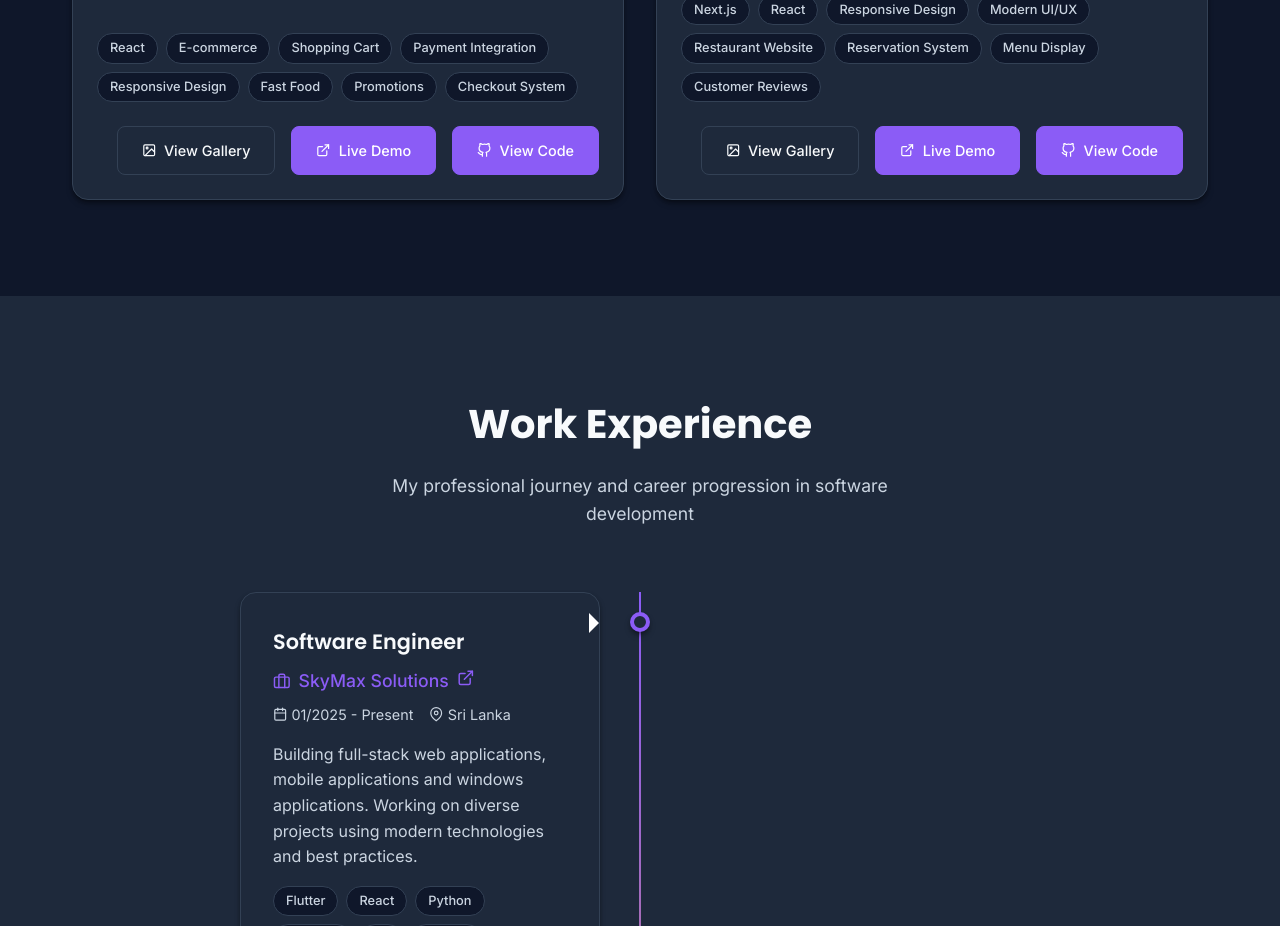
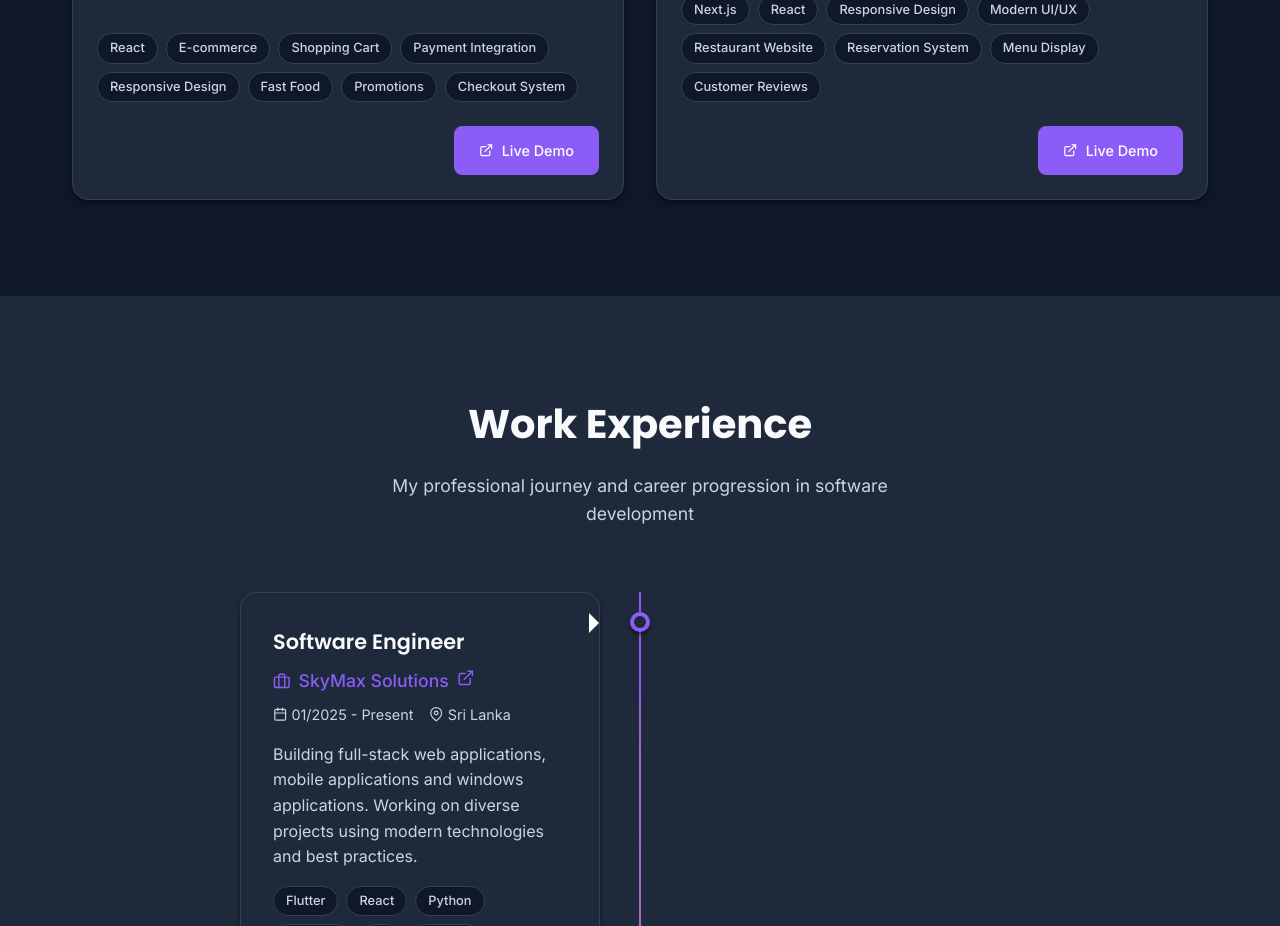
Before and after one commit to Ayazmax/my-portfolio, a React (Create React App) app: page / in a window 1280 px wide. Shown: the part 4780-5706 px from the top of the page. Built offline with nearby package versions, Linux system fonts and the light colour scheme.

Commit message:
removed view gallery and code for recent projects

```diff
--- a/src/components/Projects.js
+++ b/src/components/Projects.js
@@ -963,6 +963,7 @@ const Projects = () => {
                     ))}
                   </ProjectTech>
                   <ProjectLinks>
+                    {!project.recent && (
                       <ProjectLink
                         variant="secondary"
                         onClick={() => openGallery(project)}
@@ -972,6 +973,7 @@ const Projects = () => {
                         <FiImage />
                         View Gallery
                       </ProjectLink>
+                    )}
                     {project.live && (
                       <ProjectLink
                         as="a"
@@ -985,6 +987,7 @@ const Projects = () => {
                         Live Demo
                       </ProjectLink>
                     )}
+                    {!project.recent && (
                       <ProjectLink
                         as="a"
                         href={project.github}
@@ -996,6 +999,7 @@ const Projects = () => {
                         <FiGithub />
                         View Code
                       </ProjectLink>
+                    )}
                   </ProjectLinks>
                 </ProjectContent>
               </ProjectCard>
```
Lines whose indentation alone changed are shown as unchanged.
